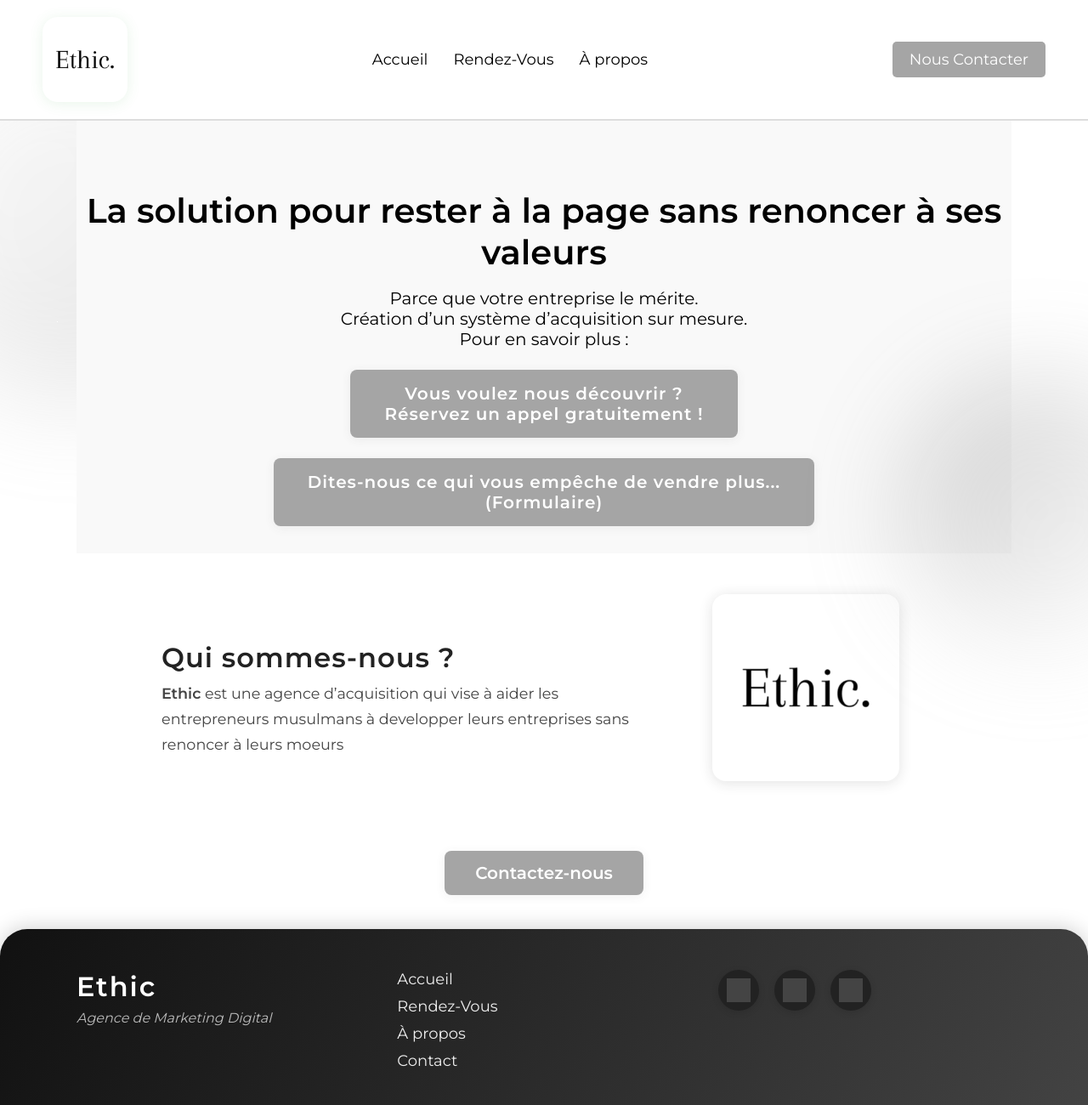
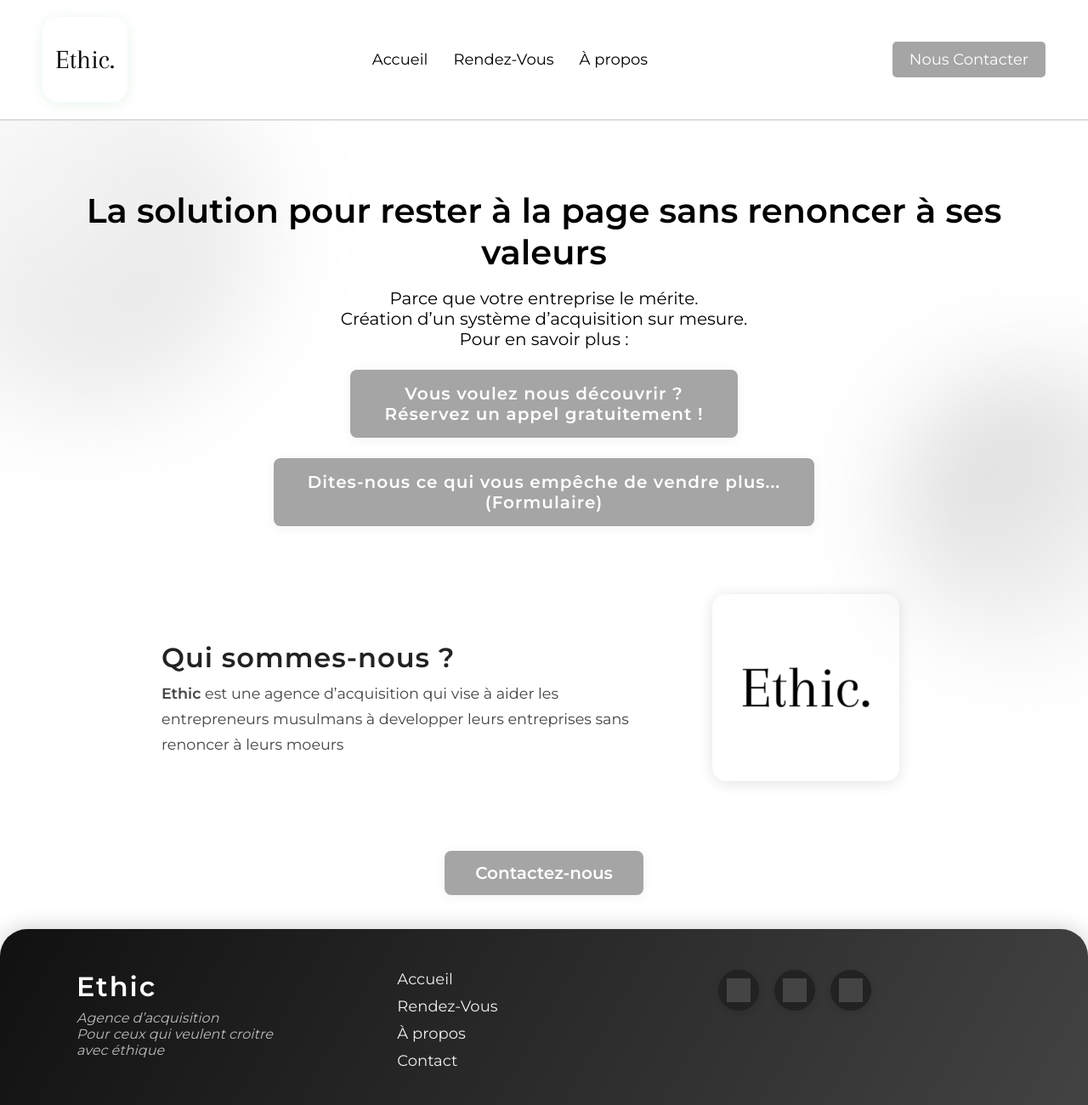
Before and after one commit to FullAuto33/SiteWebEthic, a plain HTML site: page index.html in a window 1280 px wide. Shown: the top 1300 px of the page at 85% size. Drawn offline with Linux system fonts and the light colour scheme; grey boxes are pictures that could not be loaded.

Commit message:
Script of site web update

```diff
--- a/index.html
+++ b/index.html
@@ -3,9 +3,14 @@
 <head>
     <meta charset="UTF-8">
     <meta name="viewport" content="width=device-width, initial-scale=1.0">
-    <title>Ethic - Agence de Marketing</title>
+    <title>Ethic - Agence d'Acquistion</title>
     <link href="https://fonts.googleapis.com/css2?family=Montserrat:wght@400;600&display=swap" rel="stylesheet">
     <style>
+        html, body {
+            width: 100%;
+            max-width: 100vw;
+            overflow-x: hidden;
+        }
         body {
             font-family: 'Montserrat', sans-serif;
             margin: 0;
@@ -482,7 +487,7 @@
     </header>
 
     <!-- Section d’introduction -->
-    <section style="background-color:#f9f9f9; padding:48px 0 32px 0; text-align:center;">
+    <section style="; padding:48px 0 32px 0; text-align:center;">
         <h1 style="font-size:2.5rem; margin-bottom:18px;">La solution pour rester à la page sans renoncer à ses valeurs</h1>
         <p style="font-size:1.25rem; max-width:700px; margin:0 auto 18px auto;">
             Parce que votre entreprise le mérite.<br>
@@ -700,7 +705,7 @@
         <div class="footer-container">
             <div class="footer-col brand">
                 <h2>Ethic</h2>
-                <p>Agence de Marketing Digital</p>
+                <p>Agence d’acquisition<br>Pour ceux qui veulent croitre<br>avec éthique</p>
             </div>
             <div class="footer-col nav">
                 <a href="index.html">Accueil</a>
```
